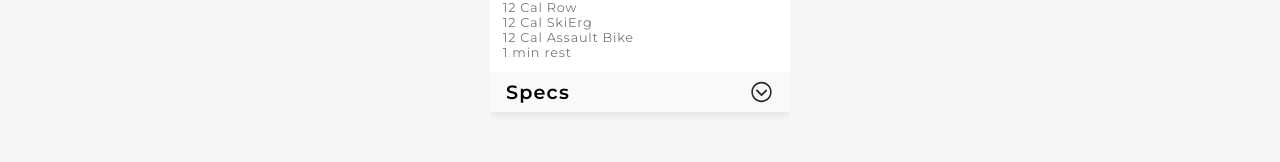
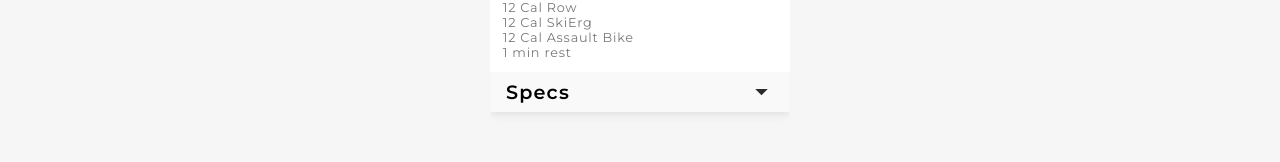
Before and after one commit to kjkaizens/givemeawod, a Next.js app: page /26042022 in a window 1280 px wide. Shown: the part 302-464 px from the top of the page. Built offline with nearby package versions, Linux system fonts and the light colour scheme.

Commit message:
dropdown-up button

```diff
--- a/components/spec.tsx
+++ b/components/spec.tsx
@@ -1,7 +1,7 @@
 import {useState} from 'react';
 import styles from "../styles/Home.module.css"
-import {IoIosArrowDropdown} from "react-icons/io";
-import {IoIosArrowDropup} from "react-icons/io";
+import {IoMdArrowDropdown} from "react-icons/io";
+import {IoMdArrowDropup} from "react-icons/io";
 
 
 function Spec() {
@@ -14,9 +14,9 @@ function Spec() {
                         <div className={styles.specBar} onClick={toggle}>
                             <div className={styles.specsTitle} >Specs</div>
                             <span className={styles.specsChild} >{selected ? (
-                                <IoIosArrowDropdown className={styles.specsButton}/>
+                                <IoMdArrowDropdown className={styles.specsButton}/>
                                 ):(
-                                <IoIosArrowDropup className={styles.specsButton}/>
+                                <IoMdArrowDropup className={styles.specsButton}/>
                                 )
                             }</span>
                         </div>
```
